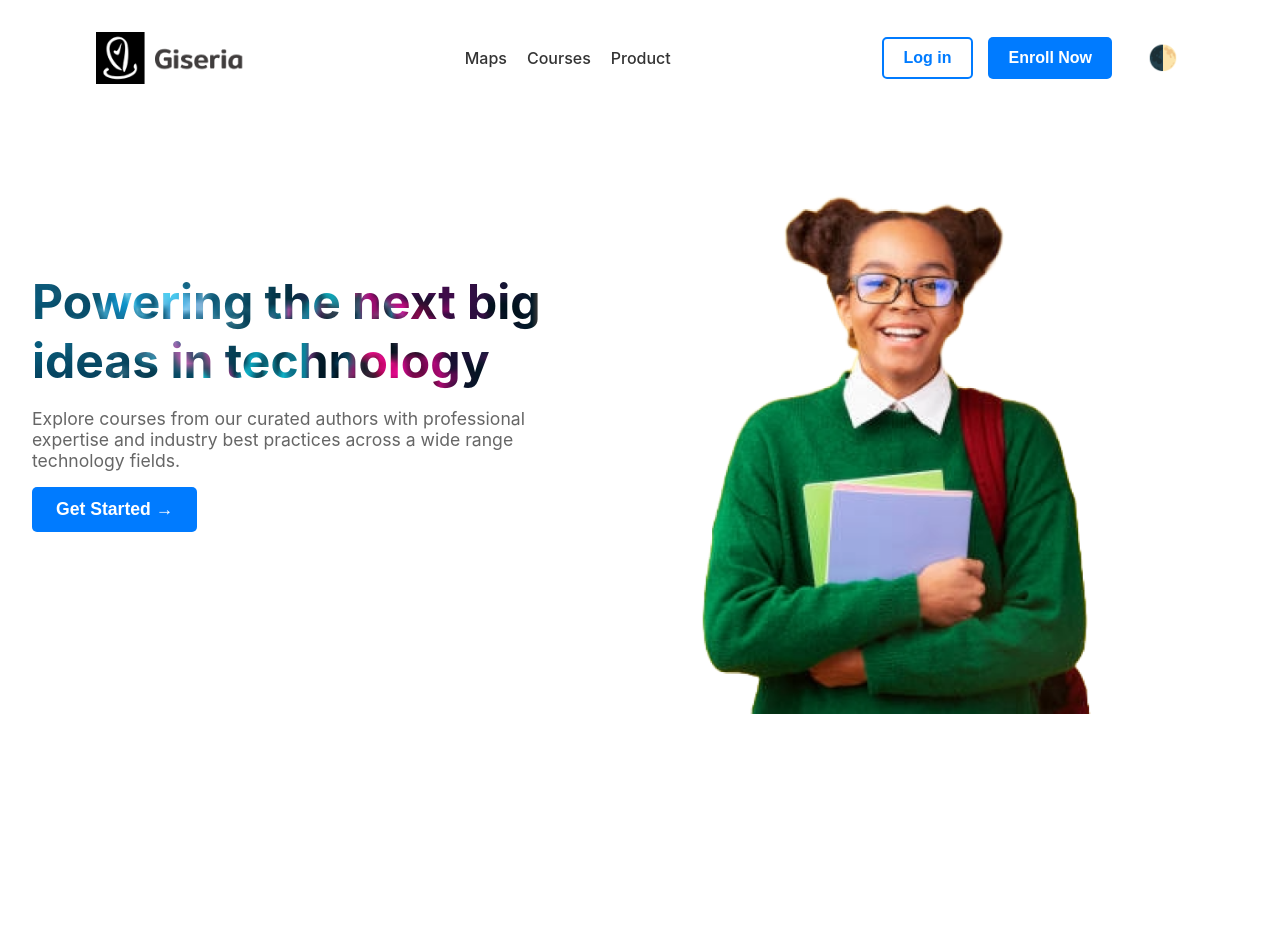
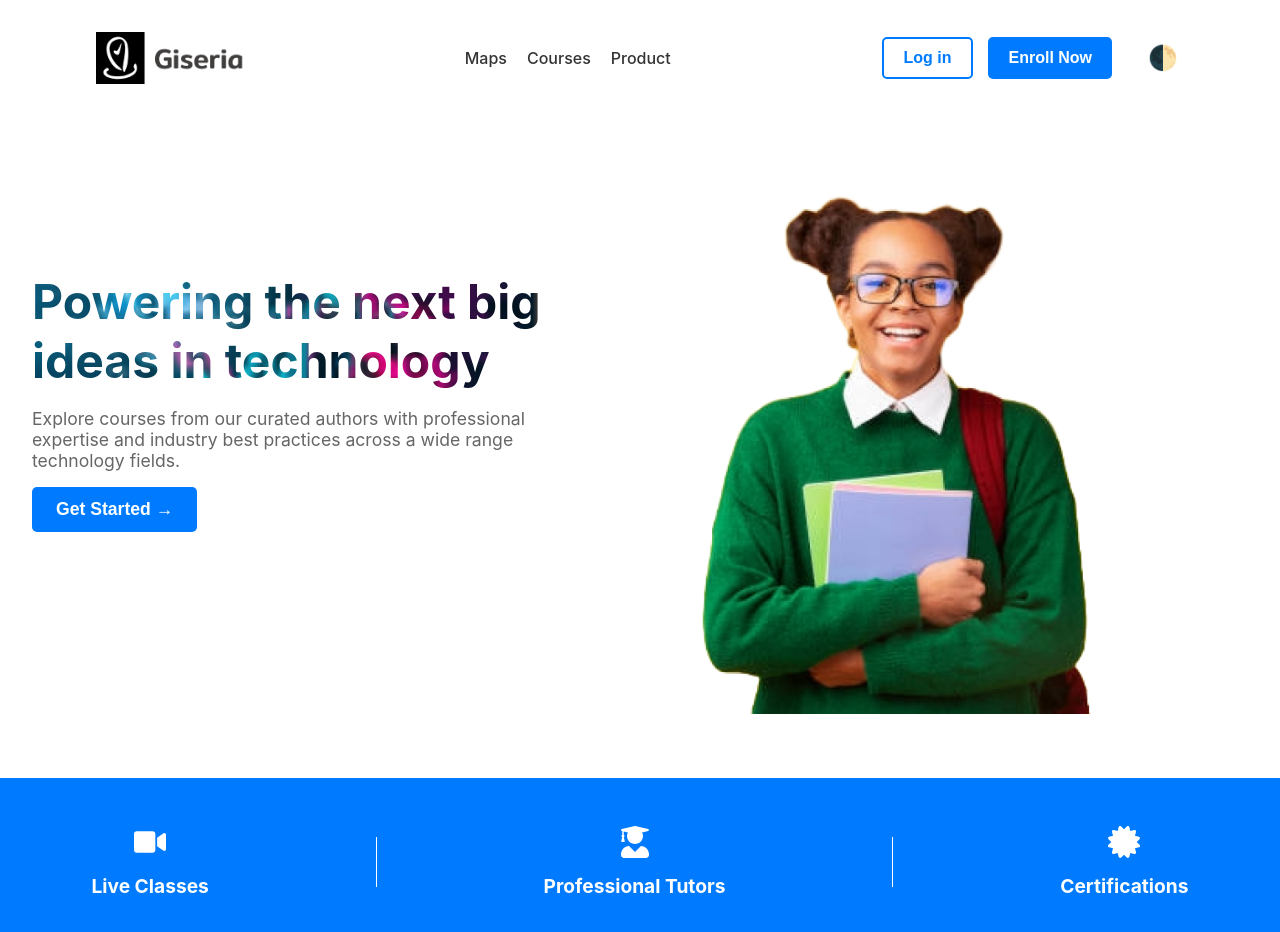
Before and after one commit to stephenmayowa112/learning, a React (Create React App) app in the folder learning/: page / in a window 1280 px wide. Shown: the top 932 px of the page. Before the commit the page ends 800 px from the top, so only its background shows below. Built offline with nearby package versions, Linux system fonts and the light colour scheme.

Commit message:
FEAT: added a new section

```diff
--- a/learning/package.json
+++ b/learning/package.json
@@ -9,6 +9,7 @@
     "prop-types": "^15.8.1",
     "react": "^18.3.1",
     "react-dom": "^18.3.1",
+    "react-icons": "^5.2.0",
     "react-scripts": "^5.0.1",
     "styled-components": "^6.1.12",
     "web-vitals": "^2.1.4"
--- a/learning/src/App.js
+++ b/learning/src/App.js
@@ -3,6 +3,7 @@ import React, { useState } from 'react';
 import styled, { ThemeProvider } from 'styled-components';
 import Navbar from './components/Navbar';
 import HeroSection from './components/HeroSection';
+import Feature from './components/Feature';
 
 const lightTheme = {
   backgroundColor: '#ffffff',
@@ -36,6 +37,7 @@ function App() {
       <AppContainer>
         <Navbar onThemeToggle={toggleTheme} />
         <HeroSection />
+        <Feature />
 
       </AppContainer>
     </ThemeProvider>
--- /dev/null
+++ b/learning/src/components/Feature.js
@@ -0,0 +1,75 @@
+
+import React from 'react';
+import styled from 'styled-components';
+import { FaVideo, FaUserGraduate, FaCertificate } from 'react-icons/fa'; // You'll need to install react-icons
+
+const FeatureContainer = styled.div`
+  background-color: #007bff;
+  color: white;
+  padding: 2rem 0;
+  display: flex;
+  justify-content: space-around;
+  align-items: center;
+  flex-wrap: wrap;
+
+  @media (max-width: 768px) {
+    flex-direction: column;
+  }
+`;
+
+const FeatureItem = styled.div`
+  display: flex;
+  flex-direction: column;
+  align-items: center;
+  text-align: center;
+  padding: 1rem;
+
+  @media (max-width: 768px) {
+    margin-bottom: 1rem;
+  }
+`;
+
+const Icon = styled.div`
+  font-size: 2rem;
+  margin-bottom: 0.5rem;
+`;
+
+const FeatureText = styled.span`
+  font-size: 1.2rem;
+  font-weight: bold;
+
+
+`;
+
+
+const Separator = styled.div`
+  width: 1px;
+  height: 50px;
+  background-color: white;
+
+  @media (max-width: 768px) {
+    display: none;
+  }
+`;
+const Feature = () => {
+  return (
+    <FeatureContainer>
+      <FeatureItem>
+        <Icon><FaVideo /></Icon>
+        <FeatureText>Live Classes</FeatureText>
+      </FeatureItem>
+       <Separator />
+      <FeatureItem>
+        <Icon><FaUserGraduate /></Icon>
+        <FeatureText>Professional Tutors</FeatureText>
+      </FeatureItem>
+       <Separator />
+      <FeatureItem>
+        <Icon><FaCertificate /></Icon>
+        <FeatureText>Certifications</FeatureText>
+      </FeatureItem>
+    </FeatureContainer>
+  );
+};
+
+export default Feature;
```
Also changed, not shown: 1 other file (tests, documents, lock files or other folders).
